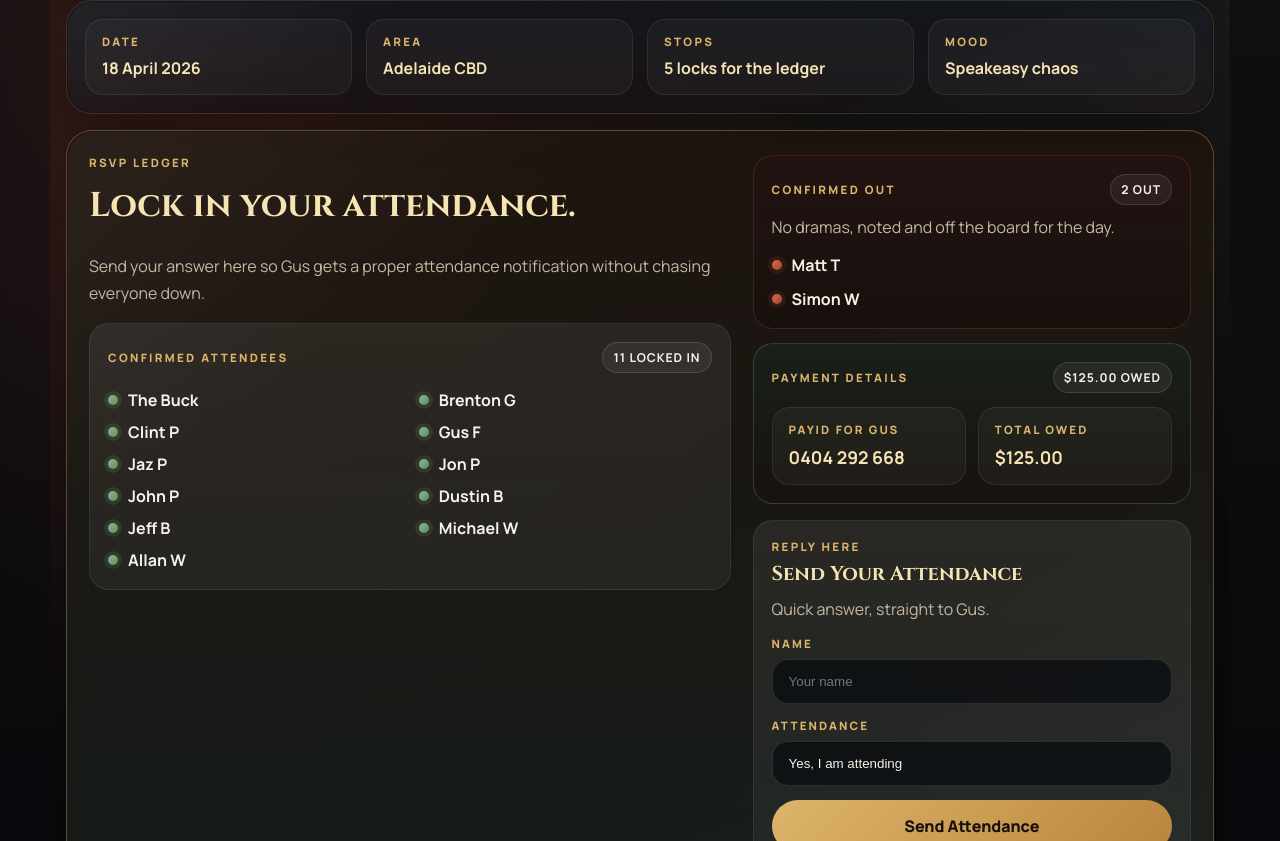
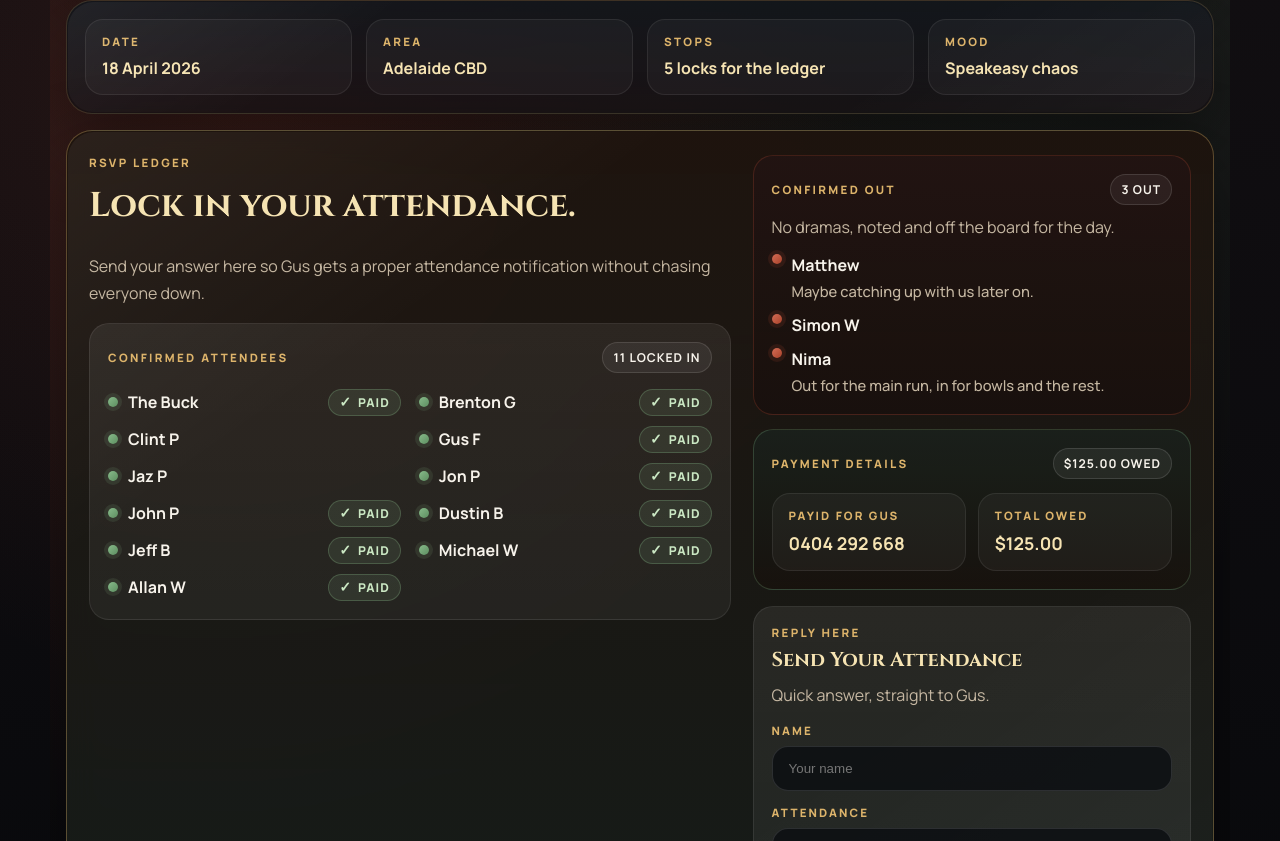
Before and after one commit to mgf-82/peaky-bucks-party, a React (Create React App) app: page / in a window 1280 px wide. Shown: the part 599-1440 px from the top of the page. Built offline with nearby package versions, Linux system fonts and the light colour scheme.

Commit message:
add: updated paid and everyone has rsvpd

```diff
--- a/src/components/RsvpPanel.js
+++ b/src/components/RsvpPanel.js
@@ -14,20 +14,24 @@ const initialForm = {
 };
 
 const confirmedAttendees = [
-  'The Buck',
-  'Brenton G',
-  'Clint P',
-  'Gus F',
-  'Jaz P',
-  'Jon P',
-  'John P',
-  'Dustin B',
-  'Jeff B',
-  'Michael W',
-  'Allan W',
+  { name: 'The Buck', hasPaid: true },
+  { name: 'Brenton G', hasPaid: true },
+  { name: 'Clint P', hasPaid: false },
+  { name: 'Gus F', hasPaid: true },
+  { name: 'Jaz P', hasPaid: false },
+  { name: 'Jon P', hasPaid: true },
+  { name: 'John P', hasPaid: true },
+  { name: 'Dustin B', hasPaid: true },
+  { name: 'Jeff B', hasPaid: true },
+  { name: 'Michael W', hasPaid: true },
+  { name: 'Allan W', hasPaid: true },
 ];
 
-const confirmedOutAttendees = ['Matt T', 'Simon W'];
+const confirmedOutAttendees = [
+  { name: 'Matthew', note: 'Maybe catching up with us later on.' },
+  { name: 'Simon W' },
+  { name: 'Nima', note: 'Out for the main run, in for bowls and the rest.' },
+];
 
 const RsvpPanel = () => {
   const [formData, setFormData] = useState(initialForm);
@@ -107,9 +111,14 @@ const RsvpPanel = () => {
           </div>
           <ul className="confirmed-list confirmed-list-two-column">
             {confirmedAttendees.map((attendee) => (
-              <li key={attendee} className="confirmed-list-item">
+              <li key={attendee.name} className="confirmed-list-item confirmed-list-item-in">
                 <span className="confirmed-bullet" aria-hidden="true" />
-                <span>{attendee}</span>
+                <span>{attendee.name}</span>
+                {attendee.hasPaid && (
+                  <span className="paid-tick" aria-label={`${attendee.name} has paid`}>
+                    Paid
+                  </span>
+                )}
               </li>
             ))}
           </ul>
@@ -128,9 +137,12 @@ const RsvpPanel = () => {
             <p className="confirmed-out-note">No dramas, noted and off the board for the day.</p>
             <ul className="confirmed-list confirmed-list-out">
               {confirmedOutAttendees.map((attendee) => (
-                <li key={attendee} className="confirmed-list-item">
+                <li key={attendee.name} className="confirmed-list-item confirmed-list-item-out">
                   <span className="confirmed-bullet confirmed-bullet-out" aria-hidden="true" />
-                  <span>{attendee}</span>
+                  <div className="confirmed-list-copy">
+                    <span>{attendee.name}</span>
+                    {attendee.note && <span className="confirmed-list-note">{attendee.note}</span>}
+                  </div>
                 </li>
               ))}
             </ul>
--- a/src/styles.css
+++ b/src/styles.css
@@ -513,6 +513,27 @@ button {
   font-weight: 700;
 }
 
+.confirmed-list-item-in {
+  justify-content: flex-start;
+  flex-wrap: wrap;
+}
+
+.confirmed-list-item-out {
+  align-items: flex-start;
+}
+
+.confirmed-list-copy {
+  display: grid;
+  gap: 4px;
+}
+
+.confirmed-list-note {
+  color: var(--text-muted);
+  font-size: 0.92rem;
+  font-weight: 500;
+  line-height: 1.5;
+}
+
 .confirmed-out-note {
   margin: -4px 0 0;
   color: var(--text-muted);
@@ -531,6 +552,28 @@ button {
 .confirmed-bullet-out {
   background: linear-gradient(135deg, #d46d56, #a9422a);
   box-shadow: 0 0 0 4px rgba(207, 83, 56, 0.12);
+}
+
+.paid-tick {
+  display: inline-flex;
+  align-items: center;
+  gap: 6px;
+  margin-left: auto;
+  padding: 4px 10px;
+  border-radius: 999px;
+  background: rgba(136, 187, 139, 0.12);
+  border: 1px solid rgba(136, 187, 139, 0.28);
+  color: #cae7c3;
+  font-size: 0.76rem;
+  font-weight: 800;
+  letter-spacing: 0.08em;
+  text-transform: uppercase;
+}
+
+.paid-tick::before {
+  content: '✓';
+  font-size: 0.88rem;
+  line-height: 1;
 }
 
 .must-do-title {
```
